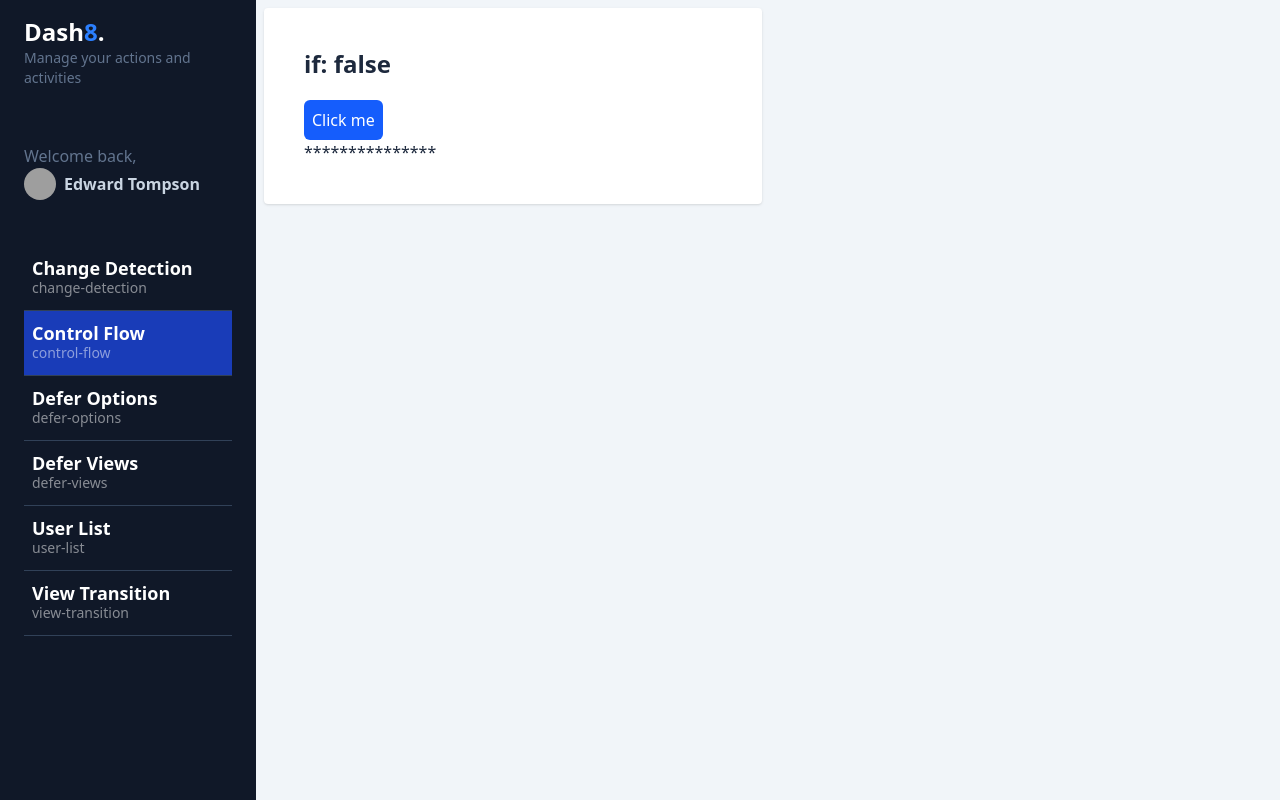
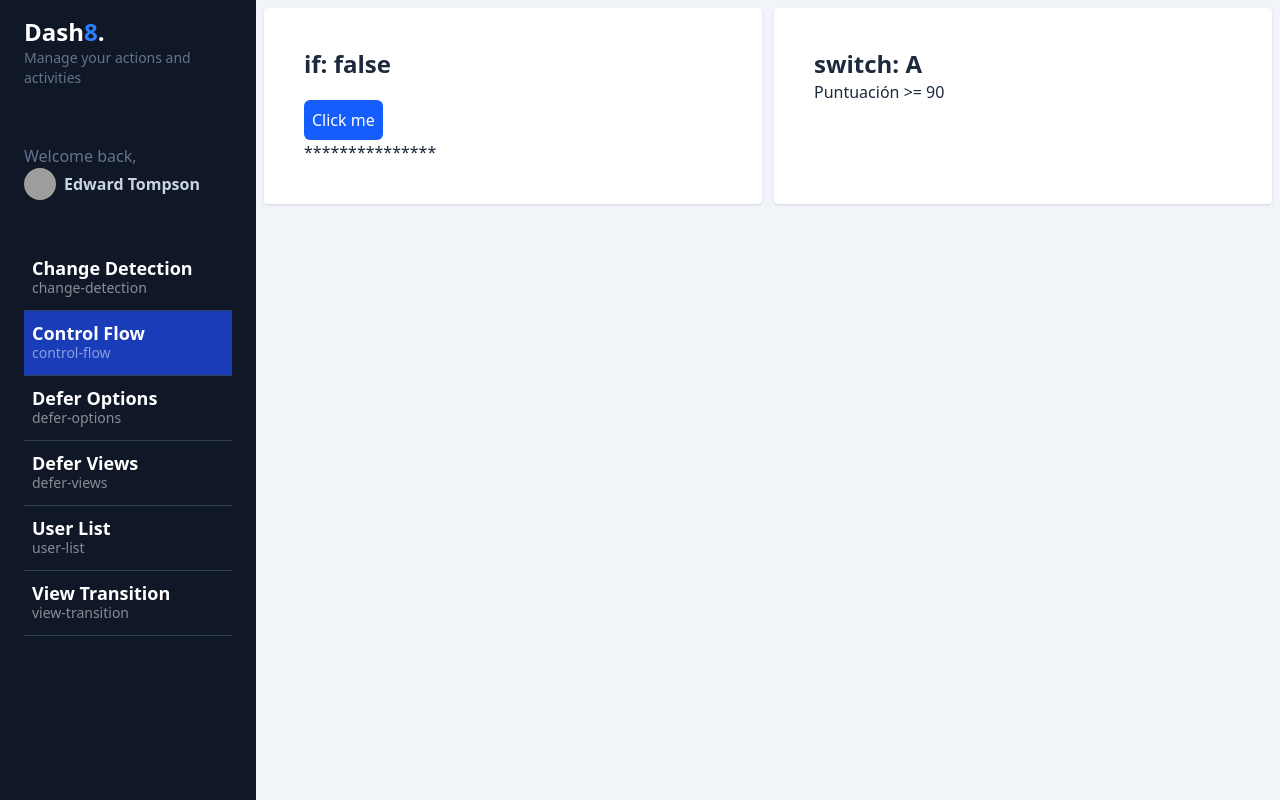
Before and after one commit to Ivanlopez-dev/angular-dashboard, an Angular app: page /dashboard/control-flow in a window 1280 px wide. Built offline with nearby package versions, Linux system fonts and the light colour scheme; grey boxes are pictures that could not be loaded.

Commit message:
add: ✨ control flow - switch

```diff
--- a/src/app/dashboard/pages/control-flow/control-flow.component.html
+++ b/src/app/dashboard/pages/control-flow/control-flow.component.html
@@ -12,4 +12,19 @@
     <p>***************</p>
     }
   </div>
+
+  <!-- @switch -->
+  <div class="bg-white rounded shadow p-10">
+    <h2 class="text-2xl font-bold">switch: {{ grade() }}</h2>
+
+    @switch (grade()) { @case ('A') {
+    <p>Puntuación >= 90</p>
+    } @case ('B') {
+    <p>Puntuación >= 80</p>
+    } @case ('C') {
+    <p>Puntuación >= 70</p>
+    } @default {
+    <p>Puntuación <= 50</p>
+    } }
+  </div>
 </section>
--- a/src/app/dashboard/pages/control-flow/control-flow.component.ts
+++ b/src/app/dashboard/pages/control-flow/control-flow.component.ts
@@ -1,4 +1,6 @@
 import { Component, signal } from '@angular/core';
+
+type Grade = 'A' | 'B' | 'C' | 'F';
 
 @Component({
   selector: 'app-control-flow',
@@ -12,6 +14,7 @@ import { Component, signal } from '@angular/core';
 })
 export default class ControlFlowComponent {
   public showContent = signal(false);
+  public grade = signal<Grade>('A');
 
   toggleContent() {
     this.showContent.update(value => !value);
```
